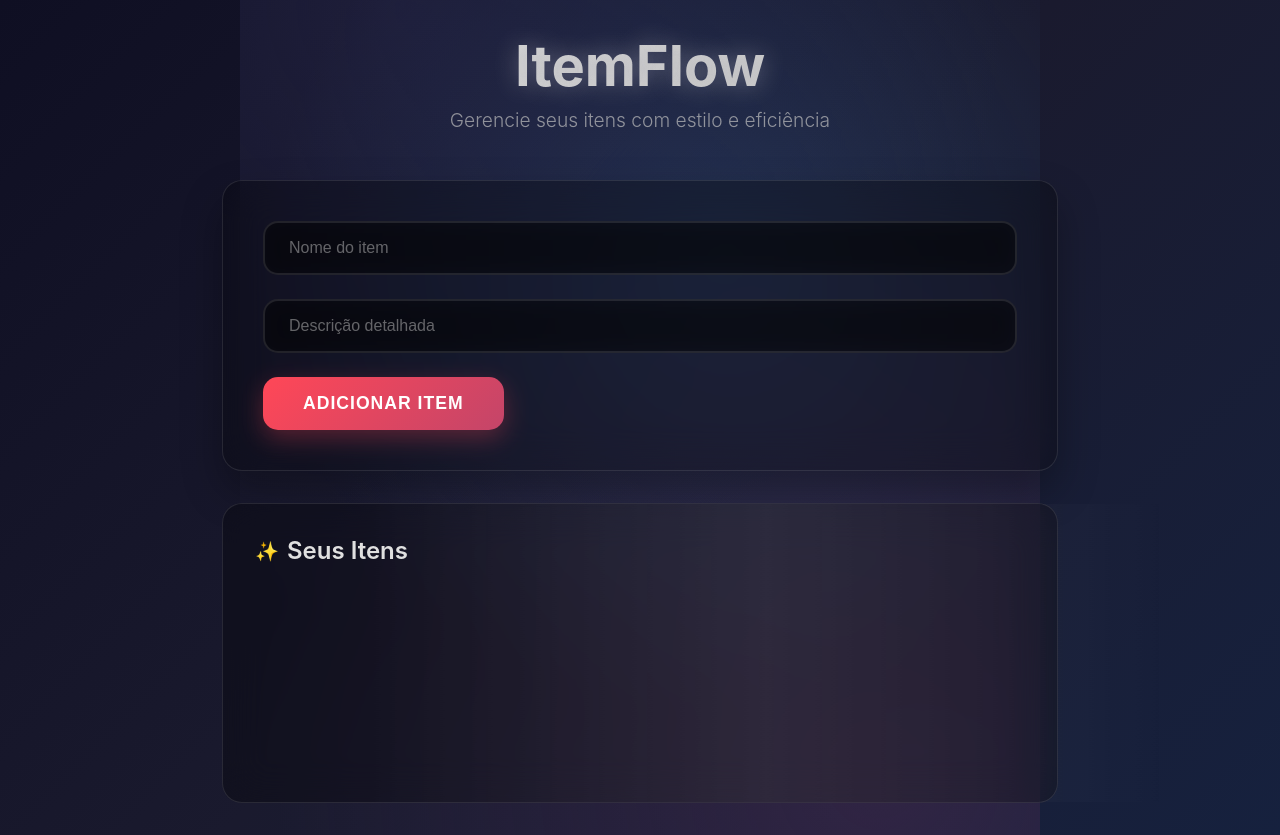
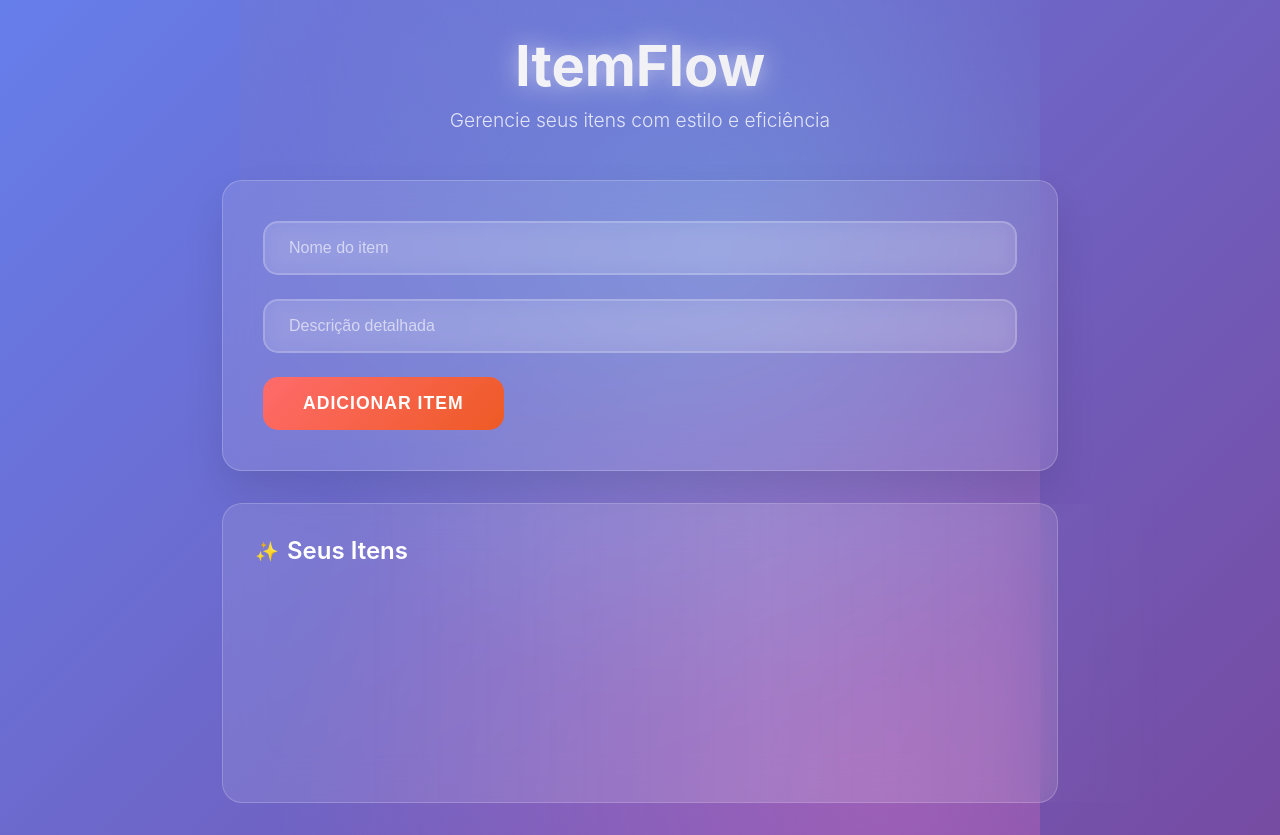
Before and after one commit to Akcio23/project_docker, a plain HTML site: page frontend/index.html in a window 1280 px wide. Drawn offline with Linux system fonts and the light colour scheme; no server answers.

Commit message:
fix: fallback

```diff
--- a/frontend/index.html
+++ b/frontend/index.html
@@ -13,7 +13,7 @@
 
     body {
       font-family: 'Inter', -apple-system, BlinkMacSystemFont, sans-serif;
-      background: linear-gradient(135deg, #0f0f23 0%, #1a1a2e 50%, #16213e 100%);
+      background: linear-gradient(135deg, #667eea 0%, #764ba2 100%);
       min-height: 100vh;
       overflow-x: hidden;
       position: relative;
@@ -28,9 +28,9 @@
       width: 100%;
       height: 100%;
       background-image:
-        radial-gradient(circle at 20% 80%, rgba(45, 45, 85, 0.4) 0%, transparent 50%),
-        radial-gradient(circle at 80% 20%, rgba(85, 45, 85, 0.4) 0%, transparent 50%),
-        radial-gradient(circle at 40% 40%, rgba(45, 85, 135, 0.4) 0%, transparent 50%);
+        radial-gradient(circle at 20% 80%, rgba(120, 119, 198, 0.3) 0%, transparent 50%),
+        radial-gradient(circle at 80% 20%, rgba(255, 119, 198, 0.3) 0%, transparent 50%),
+        radial-gradient(circle at 40% 40%, rgba(120, 219, 255, 0.3) 0%, transparent 50%);
       animation: float 20s ease-in-out infinite;
       z-index: -1;
     }
@@ -57,41 +57,40 @@
     .header h1 {
       font-size: 3.5rem;
       font-weight: 700;
-      background: linear-gradient(135deg, #e0e0e0, #c0c0c0);
+      background: linear-gradient(135deg, #ffffff, #f0f0f0);
       -webkit-background-clip: text;
       -webkit-text-fill-color: transparent;
       background-clip: text;
       margin-bottom: 0.5rem;
-      text-shadow: 0 0 30px rgba(224, 224, 224, 0.3);
+      text-shadow: 0 0 30px rgba(255, 255, 255, 0.5);
       animation: glow 2s ease-in-out infinite alternate;
     }
 
     @keyframes glow {
-      from { text-shadow: 0 0 20px rgba(224, 224, 224, 0.3); }
-      to { text-shadow: 0 0 30px rgba(224, 224, 224, 0.5), 0 0 40px rgba(45, 45, 85, 0.3); }
+      from { text-shadow: 0 0 20px rgba(255, 255, 255, 0.5); }
+      to { text-shadow: 0 0 30px rgba(255, 255, 255, 0.8), 0 0 40px rgba(120, 119, 198, 0.3); }
     }
 
     .subtitle {
-      color: rgba(192, 192, 192, 0.7);
+      color: rgba(255, 255, 255, 0.8);
       font-size: 1.2rem;
       font-weight: 300;
     }
 
     .form-container {
-      background: rgba(0, 0, 0, 0.3);
+      background: rgba(255, 255, 255, 0.1);
       backdrop-filter: blur(20px);
-      border: 1px solid rgba(255, 255, 255, 0.1);
+      border: 1px solid rgba(255, 255, 255, 0.2);
       border-radius: 20px;
       padding: 2.5rem;
       margin-bottom: 2rem;
-      box-shadow: 0 20px 40px rgba(0, 0, 0, 0.3);
+      box-shadow: 0 20px 40px rgba(0, 0, 0, 0.1);
       transition: all 0.3s ease;
     }
 
     .form-container:hover {
       transform: translateY(-5px);
-      box-shadow: 0 30px 60px rgba(0, 0, 0, 0.4);
-      border-color: rgba(255, 255, 255, 0.2);
+      box-shadow: 0 30px 60px rgba(0, 0, 0, 0.2);
     }
 
     .form-group {
@@ -102,29 +101,29 @@
     .form-input {
       width: 100%;
       padding: 1rem 1.5rem;
-      background: rgba(0, 0, 0, 0.4);
-      border: 2px solid rgba(255, 255, 255, 0.1);
+      background: rgba(255, 255, 255, 0.1);
+      border: 2px solid rgba(255, 255, 255, 0.2);
       border-radius: 15px;
-      color: #e0e0e0;
+      color: white;
       font-size: 1rem;
       transition: all 0.3s ease;
       backdrop-filter: blur(10px);
     }
 
     .form-input::placeholder {
-      color: rgba(192, 192, 192, 0.5);
+      color: rgba(255, 255, 255, 0.6);
     }
 
     .form-input:focus {
       outline: none;
-      border-color: rgba(255, 255, 255, 0.3);
-      background: rgba(0, 0, 0, 0.5);
+      border-color: rgba(255, 255, 255, 0.8);
+      background: rgba(255, 255, 255, 0.2);
       transform: scale(1.02);
-      box-shadow: 0 0 20px rgba(255, 255, 255, 0.1);
+      box-shadow: 0 0 20px rgba(255, 255, 255, 0.3);
     }
 
     .btn-primary {
-      background: linear-gradient(135deg, #ff4757, #c44569);
+      background: linear-gradient(135deg, #ff6b6b, #ee5a24);
       border: none;
       padding: 1rem 2.5rem;
       border-radius: 15px;
@@ -137,7 +136,6 @@
       overflow: hidden;
       text-transform: uppercase;
       letter-spacing: 1px;
-      box-shadow: 0 8px 25px rgba(255, 71, 87, 0.3);
     }
 
     .btn-primary::before {
@@ -165,16 +163,16 @@
     }
 
     .items-container {
-      background: rgba(0, 0, 0, 0.3);
+      background: rgba(255, 255, 255, 0.1);
       backdrop-filter: blur(20px);
-      border: 1px solid rgba(255, 255, 255, 0.1);
+      border: 1px solid rgba(255, 255, 255, 0.2);
       border-radius: 20px;
       padding: 2rem;
       min-height: 300px;
     }
 
     .items-header {
-      color: #e0e0e0;
+      color: white;
       font-size: 1.5rem;
       font-weight: 600;
       margin-bottom: 1.5rem;
@@ -195,8 +193,8 @@
     }
 
     .item-card {
-      background: rgba(0, 0, 0, 0.4);
-      border: 1px solid rgba(255, 255, 255, 0.1);
+      background: rgba(255, 255, 255, 0.1);
+      border: 1px solid rgba(255, 255, 255, 0.2);
       border-radius: 15px;
       padding: 1.5rem;
       transition: all 0.3s ease;
@@ -218,13 +216,12 @@
 
     .item-card:hover {
       transform: translateY(-5px);
-      background: rgba(0, 0, 0, 0.6);
-      border-color: rgba(255, 255, 255, 0.2);
-      box-shadow: 0 10px 25px rgba(0, 0, 0, 0.4);
+      background: rgba(255, 255, 255, 0.15);
+      box-shadow: 0 10px 25px rgba(0, 0, 0, 0.2);
     }
 
     .item-info {
-      color: #e0e0e0;
+      color: white;
       margin-bottom: 1rem;
     }
 
@@ -232,11 +229,11 @@
       font-size: 1.2rem;
       font-weight: 600;
       margin-bottom: 0.5rem;
-      color: #f0f0f0;
+      color: #ffffff;
     }
 
     .item-description {
-      color: rgba(192, 192, 192, 0.8);
+      color: rgba(255, 255, 255, 0.8);
       line-height: 1.4;
     }
 
@@ -265,7 +262,7 @@
 
     .empty-state {
       text-align: center;
-      color: rgba(192, 192, 192, 0.6);
+      color: rgba(255, 255, 255, 0.6);
       font-size: 1.1rem;
       padding: 3rem 0;
     }
@@ -319,24 +316,6 @@
       0% { transform: translateX(-100%); }
       100% { transform: translateX(100%); }
     }
-
-    /* Scrollbar customizada para tema dark */
-    ::-webkit-scrollbar {
-      width: 8px;
-    }
-
-    ::-webkit-scrollbar-track {
-      background: rgba(0, 0, 0, 0.2);
-    }
-
-    ::-webkit-scrollbar-thumb {
-      background: rgba(255, 255, 255, 0.2);
-      border-radius: 4px;
-    }
-
-    ::-webkit-scrollbar-thumb:hover {
-      background: rgba(255, 255, 255, 0.3);
-    }
   </style>
 </head>
 <body>
@@ -367,7 +346,7 @@
   </div>
 
   <script>
-    const API = 'http://localhost:8195/items';
+    const API = 'http://201.23.3.86:8195/items';
 
     async function fetchItems() {
       try {
```
